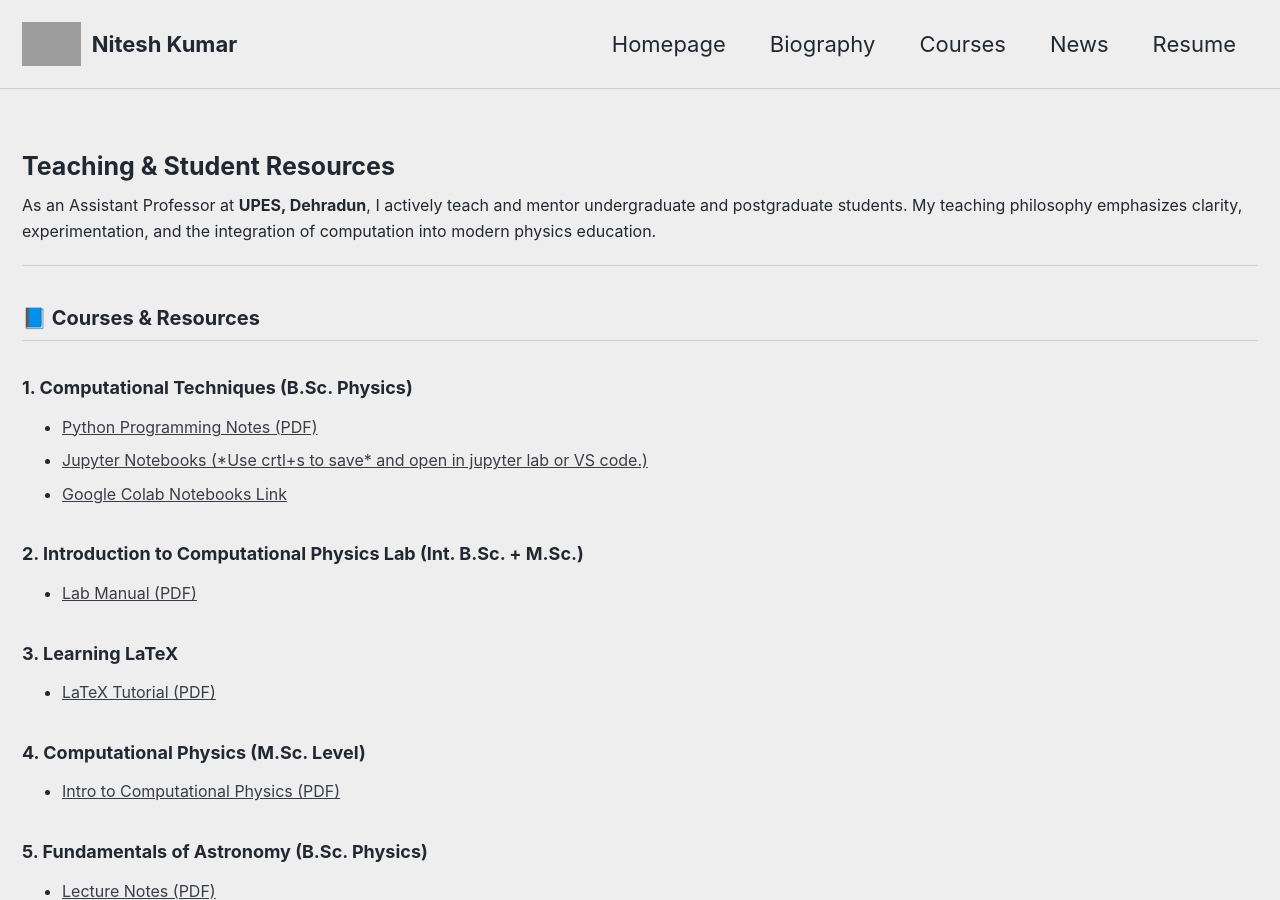
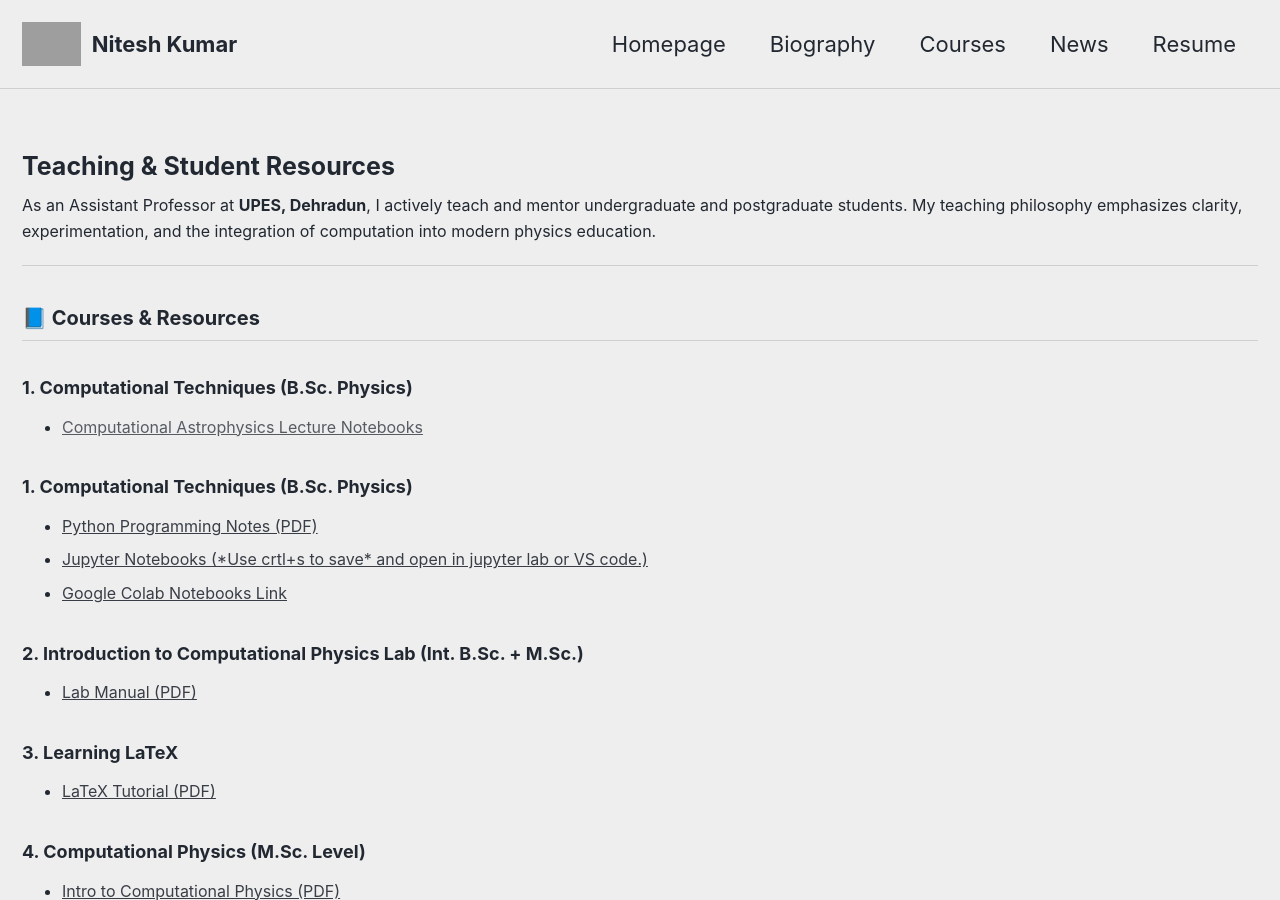
Before and after one commit to niteshchandra039/niteshchandra039.github.io, a Jekyll site: the page built from teaching.md, in a window 1280 px wide and 900 px high. Built offline with Jekyll 4.4.1, drawn with Linux system fonts in a browser that asks for light colours; cached includes are drawn as plain includes; grey boxes are pictures that could not be loaded.

Commit message:
Add Computational Astrophysics Lecture Notebooks to Courses & Resources section

```diff
--- a/teaching.md
+++ b/teaching.md
@@ -18,6 +18,11 @@ My teaching philosophy emphasizes clarity, experimentation, and the integration
 <hr>
 
 <h2>📘 Courses & Resources</h2>
+
+<h3>1. Computational Techniques (B.Sc. Physics)</h3>
+<ul>
+  <li><a href="" target="_blank">Computational Astrophysics Lecture Notebooks</a></li>
+</ul>
 
 <h3>1. Computational Techniques (B.Sc. Physics)</h3>
 <ul>
```
